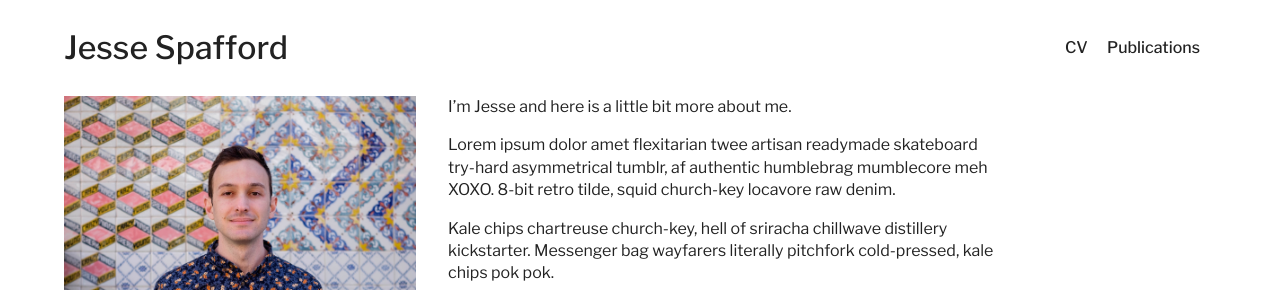
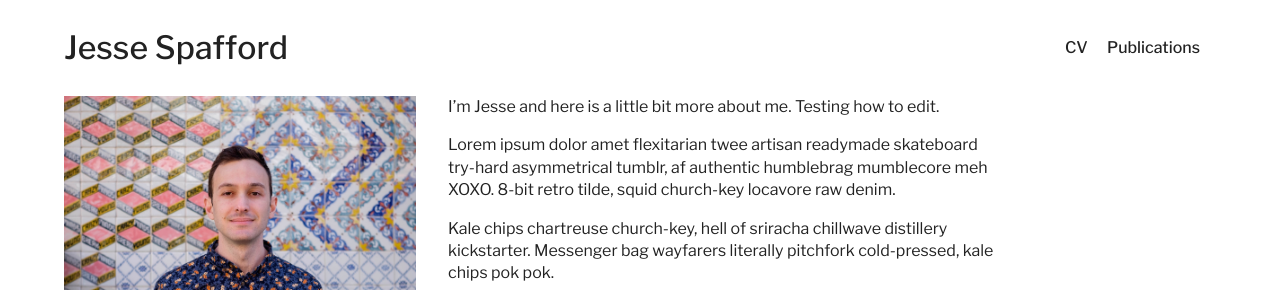
Before and after one commit to jesse-jared-collab/jesse-jared-collab.github.io, a Jekyll site: the page built from index.md, in a window 1280 px wide. Shown: the top 290 px of the page. Built offline with Jekyll 4.4.1, drawn with Linux system fonts in a browser that asks for light colours.

Commit message:
Update index.md

```diff
--- a/index.md
+++ b/index.md
@@ -3,7 +3,7 @@ layout: home
 image: /img/cropped.jpg
 ---
 
-I'm Jesse and here is a little bit more about me.
+I'm Jesse and here is a little bit more about me. Testing how to edit.
 
 Lorem ipsum dolor amet flexitarian twee artisan readymade skateboard try-hard asymmetrical tumblr, af authentic humblebrag mumblecore meh XOXO. 8-bit retro tilde, squid church-key locavore raw denim.
 
```
